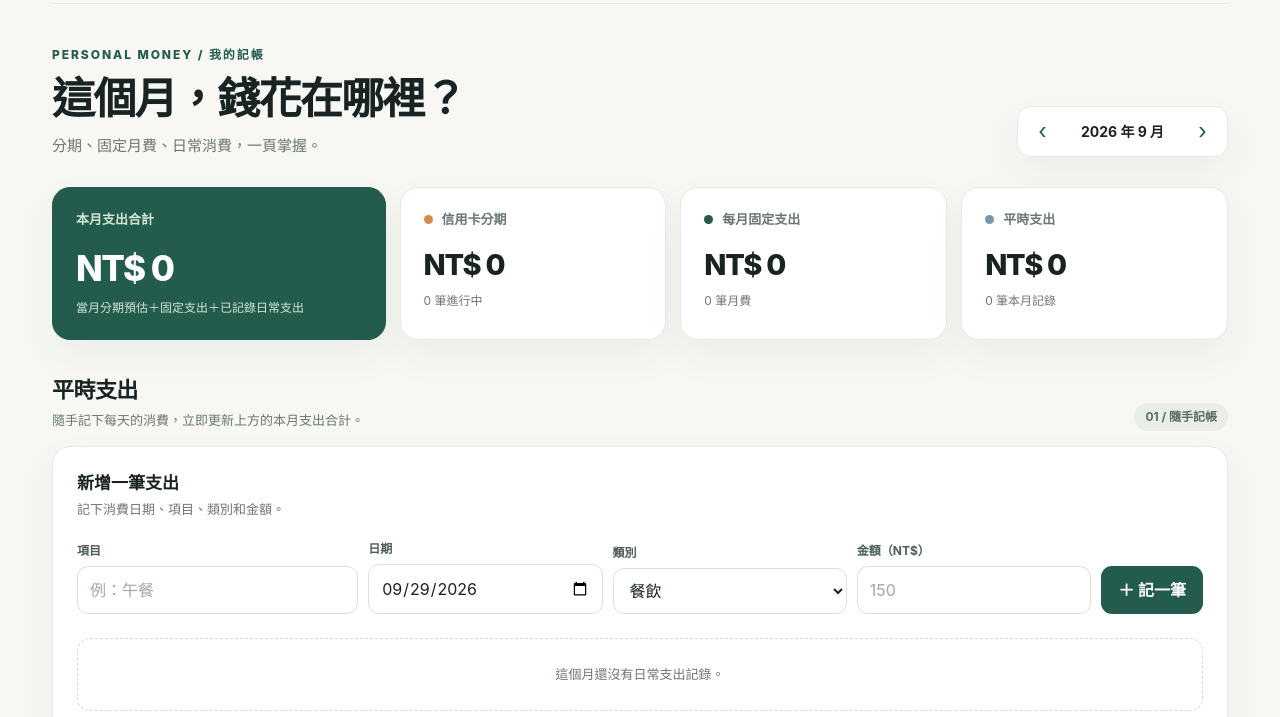
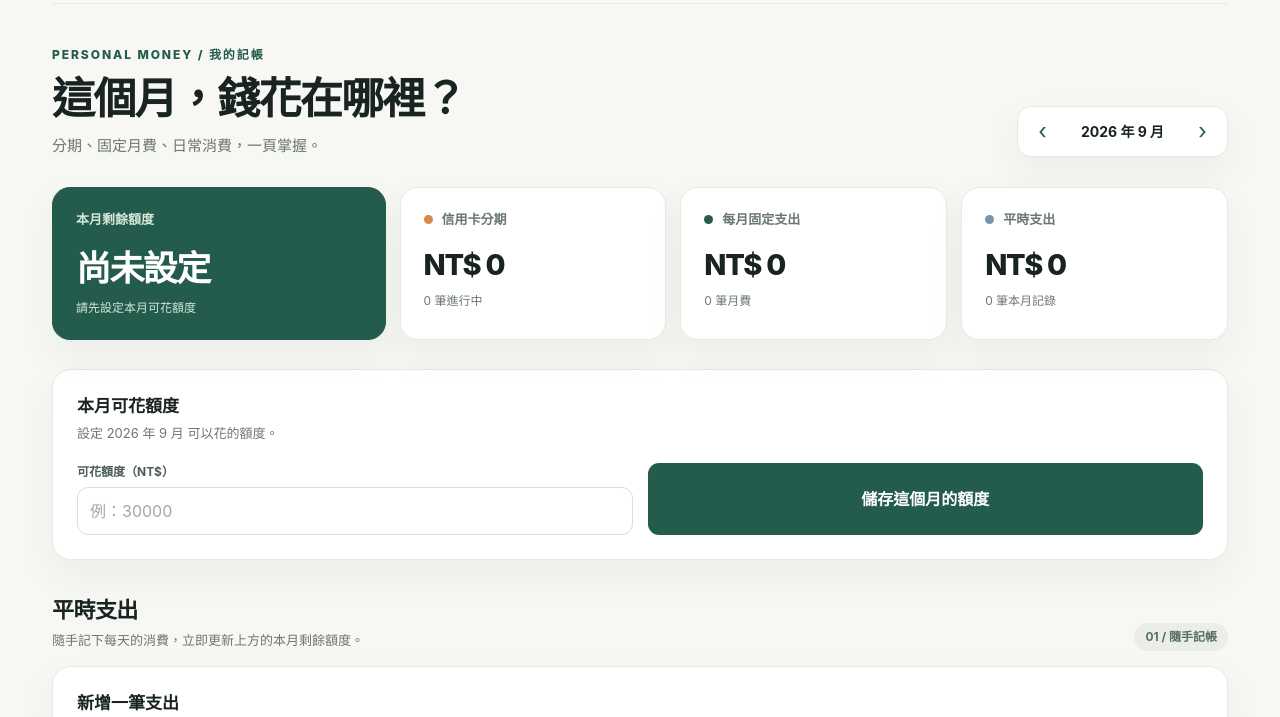
Before and after one commit to ws5bkjmw4m-spec/month-cash, a plain HTML site: page index.html in a window 1280 px wide. Shown: the part 83-800 px from the top of the page. Drawn offline with Linux system fonts and the light colour scheme.

Commit message:
Add monthly spending budgets and remaining balance

```diff
--- a/index.html
+++ b/index.html
@@ -17,7 +17,7 @@
     .secondary-action:hover{background:var(--mint)}
     .remove{min-width:40px;min-height:40px}
     .row{min-width:0}
-    .row-amount{font-variant-numeric:tabular-nums}
+    .row-amount{font-variant-numeric:tabular-nums}.summary-card.primary.over-budget{background:#99483f;border-color:#99483f}.budget-panel{margin-bottom:4px}
     @media(max-width:600px){.section-head{align-items:start;gap:8px}.section-head .pill{white-space:nowrap}.data-actions>*{flex:1}.footer span{display:block;margin-bottom:6px}}
     @media(max-width:420px){.shell{padding-left:12px;padding-right:12px}.summary-card .amount{font-size:21px}.summary-card.primary .amount{font-size:31px}.record-form,.form-grid{grid-template-columns:1fr}.record-form .action,.field.wide{grid-column:auto}.row{gap:8px;padding:9px}.row-amount{font-size:13px}.icon{flex-basis:32px;height:32px}.section-head .pill{display:none}}
   </style>
@@ -26,8 +26,8 @@
   <main class="shell">
     <header class="topbar"><div class="brand"><span class="brandmark" aria-hidden="true">◒</span> 日常帳本</div><span class="top-note">把每個月的錢，算得清清楚楚。</span></header>
     <section class="hero"><div><div class="eyebrow">PERSONAL MONEY / 我的記帳</div><h1>這個月，錢花在哪裡？</h1><p>分期、固定月費、日常消費，一頁掌握。</p></div><div class="month-control" aria-label="切換查看月份"><button id="prev-month" type="button" aria-label="上個月">‹</button><strong id="month-label"></strong><button id="next-month" type="button" aria-label="下個月">›</button></div></section>
-    <section class="summary" aria-label="當月支出總覽"><div class="summary-card primary"><div class="label">本月支出合計</div><div class="amount" id="total-amount">NT$ 0</div><div class="subline">當月分期預估＋固定支出＋已記錄日常支出</div></div><div class="summary-card"><div class="label"><i class="dot orange"></i> 信用卡分期</div><div class="amount" id="installment-total">NT$ 0</div><div class="subline" id="installment-count">0 筆進行中</div></div><div class="summary-card"><div class="label"><i class="dot"></i> 每月固定支出</div><div class="amount" id="fixed-total">NT$ 0</div><div class="subline" id="fixed-count">0 筆月費</div></div><div class="summary-card"><div class="label"><i class="dot blue"></i> 平時支出</div><div class="amount" id="daily-total">NT$ 0</div><div class="subline" id="daily-count">0 筆本月記錄</div></div></section>
-    <div class="section-head"><div><h2>平時支出</h2><p>隨手記下每天的消費，立即更新上方的本月支出合計。</p></div><span class="pill">01 / 隨手記帳</span></div>
+    <section class="summary" aria-label="當月支出總覽"><div class="summary-card primary" id="remaining-card"><div class="label">本月剩餘額度</div><div class="amount" id="remaining-amount">尚未設定</div><div class="subline" id="remaining-detail">請先設定本月可花額度</div></div><div class="summary-card"><div class="label"><i class="dot orange"></i> 信用卡分期</div><div class="amount" id="installment-total">NT$ 0</div><div class="subline" id="installment-count">0 筆進行中</div></div><div class="summary-card"><div class="label"><i class="dot"></i> 每月固定支出</div><div class="amount" id="fixed-total">NT$ 0</div><div class="subline" id="fixed-count">0 筆月費</div></div><div class="summary-card"><div class="label"><i class="dot blue"></i> 平時支出</div><div class="amount" id="daily-total">NT$ 0</div><div class="subline" id="daily-count">0 筆本月記錄</div></div></section>
+    <section class="panel budget-panel"><h3>本月可花額度</h3><p class="hint" id="budget-month-hint">設定正在查看月份的可花金額。</p><form id="budget-form" class="form-grid"><div class="field"><label for="budget-amount">可花額度（NT$）</label><input id="budget-amount" type="number" min="0" max="1000000000000" step="1" placeholder="例：30000" required></div><button class="action" type="submit">儲存這個月的額度</button></form></section><div class="section-head"><div><h2>平時支出</h2><p>隨手記下每天的消費，立即更新上方的本月剩餘額度。</p></div><span class="pill">01 / 隨手記帳</span></div>
     <section class="panel"><h3>新增一筆支出</h3><p class="hint">記下消費日期、項目、類別和金額。</p><div class="input-block"><form id="daily-form" class="record-form"><div class="field"><label for="daily-name">項目</label><input id="daily-name" maxlength="40" placeholder="例：午餐" required></div><div class="field"><label for="daily-date">日期</label><input id="daily-date" type="date" required></div><div class="field"><label for="daily-category">類別</label><select id="daily-category"><option>餐飲</option><option>交通</option><option>購物</option><option>娛樂</option><option>其他</option></select></div><div class="field"><label for="daily-amount">金額（NT$）</label><input id="daily-amount" type="number" min="1" step="1" placeholder="150" required></div><button class="action" type="submit">＋ 記一筆</button></form></div><div class="list" id="daily-list"></div></section>
     <div class="section-head"><div><h2>信用卡分期</h2><p>輸入總金額、年利率與期數，即時估算每月應繳金額。</p></div><span class="pill">02 / 分期規劃</span></div>
     <section class="grid"><div class="panel"><h3>新增分期計畫</h3><p class="hint">填入資訊後，會把每月預估金額計入總覽。</p><form id="installment-form"><div class="form-grid"><div class="field wide"><label for="plan-name">項目名稱</label><input id="plan-name" maxlength="40" placeholder="例：筆電、家電" required></div><div class="field"><label for="principal">分期總金額（NT$）</label><input id="principal" type="number" min="1" step="1" value="24000" required></div><div class="field"><label for="apr">年利率（%）</label><input id="apr" type="number" min="0" max="100" step="0.01" value="6" required></div><div class="field"><label for="term">分期期數（月）</label><input id="term" type="number" min="1" max="360" step="1" value="12" required></div><div class="field"><label for="start-month">首期月份</label><input id="start-month" type="month" required></div></div><div class="calc-result" aria-live="polite"><div><span>每月約繳</span><strong id="calculated-payment">NT$ 0</strong></div><small id="calculated-interest">總利息約 NT$ 0</small></div><button class="action form-action" type="submit">＋ 加入分期計畫</button></form><p class="footnote">以「每月本息平均攤還」、年利率 ÷ 12 試算；每期金額可能相差 1 元以分配四捨五入差額。實際帳單可能因銀行計息或手續費而不同。</p></div><div class="panel"><h3>當月分期</h3><p class="hint" id="plan-hint">這個月預計要繳的分期。</p><div class="list" id="plan-list"></div><hr class="divider"><div class="mini-total"><span>本月分期預估</span><strong id="plan-list-total">NT$ 0</strong></div></div></section>
@@ -43,7 +43,7 @@
     const currentMonth=ym(today);
     let state=readState();let viewedMonth=currentMonth;
     function ym(d){return d.getFullYear()+'-'+String(d.getMonth()+1).padStart(2,'0')}
-    function readState(){try{const data=JSON.parse(localStorage.getItem(KEY));if(data&&Array.isArray(data.plans)&&Array.isArray(data.fixed)&&Array.isArray(data.daily))return data}catch(e){}return {plans:[],fixed:[],daily:[]}}
+    function readState(){try{const data=JSON.parse(localStorage.getItem(KEY));if(data&&Array.isArray(data.plans)&&Array.isArray(data.fixed)&&Array.isArray(data.daily)){data.budgets=data.budgets&&typeof data.budgets==='object'&&!Array.isArray(data.budgets)?data.budgets:{};return data}}catch(e){}return {plans:[],fixed:[],daily:[],budgets:{}}}
     function save(){localStorage.setItem(KEY,JSON.stringify(state))}
     function money(n){return 'NT$ '+Math.round(n).toLocaleString('zh-TW')}
     function paymentRaw(p,apr,term){const r=apr/1200;return r===0?p/term:p*r/(1-Math.pow(1+r,-term))}
@@ -55,7 +55,7 @@
     function empty(message){return el('div','empty',message)}
     function row(icon,name,meta,amount,id,kind,color){const item=el('div','row');item.append(el('div','icon '+color,icon));const content=el('div','row-main');content.append(el('div','row-title',name),el('div','row-meta',meta));item.append(content,el('div','row-amount',money(amount)));const actions=el('div','row-actions');const remove=el('button','remove','×');remove.type='button';remove.setAttribute('aria-label','刪除 '+name);remove.title='刪除這筆';remove.addEventListener('click',()=>{if(!window.confirm('確定刪除「'+name+'」？'))return;state[kind]=state[kind].filter(x=>x.id!==id);save();render();toast('已刪除 '+name)});actions.append(remove);item.append(actions);return item}
     function render(){const plans=state.plans.filter(p=>activePlan(p,viewedMonth));const daily=state.daily.filter(x=>x.date.startsWith(viewedMonth)).sort((a,b)=>b.date.localeCompare(a.date));const planSum=plans.reduce((sum,p)=>sum+payment(p.principal,p.apr,p.term,offset(p.start,viewedMonth)+1),0);const fixedSum=state.fixed.reduce((sum,x)=>sum+x.amount,0);const dailySum=daily.reduce((sum,x)=>sum+x.amount,0);
-      $('month-label').textContent=monthTitle(viewedMonth);$('total-amount').textContent=money(planSum+fixedSum+dailySum);$('installment-total').textContent=money(planSum);$('fixed-total').textContent=money(fixedSum);$('daily-total').textContent=money(dailySum);$('installment-count').textContent=plans.length+' 筆進行中';$('fixed-count').textContent=state.fixed.length+' 筆月費';$('daily-count').textContent=daily.length+' 筆本月記錄';$('plan-list-total').textContent=money(planSum);
+      const spent=planSum+fixedSum+dailySum,budget=state.budgets[viewedMonth],hasBudget=Number.isSafeInteger(budget)&&budget>=0;const remaining=hasBudget?budget-spent:0;$('month-label').textContent=monthTitle(viewedMonth);$('budget-month-hint').textContent='設定 '+monthTitle(viewedMonth)+' 可以花的額度。';$('budget-amount').value=hasBudget?budget:'';$('remaining-amount').textContent=hasBudget?(remaining<0?'-'+money(-remaining):money(remaining)):'尚未設定';$('remaining-detail').textContent=hasBudget?'可花 '+money(budget)+' − 已支出 '+money(spent):'請先設定本月可花額度';$('remaining-card').classList.toggle('over-budget',hasBudget&&remaining<0);$('installment-total').textContent=money(planSum);$('fixed-total').textContent=money(fixedSum);$('daily-total').textContent=money(dailySum);$('installment-count').textContent=plans.length+' 筆進行中';$('fixed-count').textContent=state.fixed.length+' 筆月費';$('daily-count').textContent=daily.length+' 筆本月記錄';$('plan-list-total').textContent=money(planSum);
       const planList=$('plan-list');planList.replaceChildren();if(!plans.length)planList.append(empty('這個月沒有分期款項。'));for(const p of plans){const paid=offset(p.start,viewedMonth)+1;planList.append(row('▣',p.name,'第 '+paid+' / '+p.term+' 期 · 年利率 '+p.apr+'%',payment(p.principal,p.apr,p.term,paid),p.id,'plans','orange'))}
       const fixedList=$('fixed-list');fixedList.replaceChildren();if(!state.fixed.length)fixedList.append(empty('還沒有固定支出，從上方新增一筆吧。'));for(const x of state.fixed)fixedList.append(row('↻',x.name,'每月固定',x.amount,x.id,'fixed',''));
       const dailyList=$('daily-list');dailyList.replaceChildren();if(!daily.length)dailyList.append(empty('這個月還沒有日常支出記錄。'));for(const x of daily)dailyList.append(row('•',x.name,x.date.slice(5).replace('-','/')+' · '+x.category,x.amount,x.id,'daily','blue'));
@@ -64,7 +64,7 @@
     let toastTimer;function toast(message){const t=$('toast');t.textContent=message;t.classList.add('show');clearTimeout(toastTimer);toastTimer=setTimeout(()=>t.classList.remove('show'),2300)}
     function uid(){return crypto.randomUUID?crypto.randomUUID():String(Date.now())+'-'+Math.random()}
     $('start-month').value=currentMonth;$('daily-date').value=today.getFullYear()+'-'+String(today.getMonth()+1).padStart(2,'0')+'-'+String(today.getDate()).padStart(2,'0');
-    for(const id of ['principal','apr','term'])$(id).addEventListener('input',updateCalc);
+    for(const id of ['principal','apr','term'])$(id).addEventListener('input',updateCalc);$('budget-form').addEventListener('submit',e=>{e.preventDefault();const amount=Number($('budget-amount').value);if(!Number.isSafeInteger(amount)||amount<0||amount>1e12)return;state.budgets[viewedMonth]=amount;save();render();toast('已儲存本月額度')});
     $('installment-form').addEventListener('submit',e=>{e.preventDefault();const principal=Number($('principal').value),apr=Number($('apr').value),term=Number($('term').value);if(!(principal>0&&apr>=0&&apr<=100&&Number.isInteger(term)&&term>=1&&term<=360))return;state.plans.push({id:uid(),name:$('plan-name').value.trim(),principal,apr,term,start:$('start-month').value});save();render();$('plan-name').value='';toast('已加入分期計畫')});
     $('fixed-form').addEventListener('submit',e=>{e.preventDefault();state.fixed.push({id:uid(),name:$('fixed-name').value.trim(),amount:Number($('fixed-amount').value)});save();render();$('fixed-form').reset();toast('已加入固定支出')});
     $('daily-form').addEventListener('submit',e=>{e.preventDefault();const date=$('daily-date').value;state.daily.push({id:uid(),name:$('daily-name').value.trim(),date,category:$('daily-category').value,amount:Number($('daily-amount').value)});save();viewedMonth=date.slice(0,7);render();$('daily-name').value='';$('daily-amount').value='';toast('已記下一筆支出')});
@@ -78,12 +78,12 @@
       const amount=n=>Number.isSafeInteger(n)&&n>0&&n<=1e12;
       const month=/^\d{4}-(0[1-9]|1[0-2])$/;
       const date=/^\d{4}-(0[1-9]|1[0-2])-(0[1-9]|[12]\d|3[01])$/;
-      return data.plans.every(x=>x&&id(x)&&name(x)&&amount(x.principal)&&Number.isFinite(x.apr)&&x.apr>=0&&x.apr<=100&&Number.isInteger(x.term)&&x.term>=1&&x.term<=360&&month.test(x.start))&&
+      return (data.budgets===undefined||data.budgets&&typeof data.budgets==='object'&&!Array.isArray(data.budgets)&&Object.entries(data.budgets).every(([key,value])=>month.test(key)&&Number.isSafeInteger(value)&&value>=0&&value<=1e12))&&data.plans.every(x=>x&&id(x)&&name(x)&&amount(x.principal)&&Number.isFinite(x.apr)&&x.apr>=0&&x.apr<=100&&Number.isInteger(x.term)&&x.term>=1&&x.term<=360&&month.test(x.start))&&
         data.fixed.every(x=>x&&id(x)&&name(x)&&amount(x.amount))&&
         data.daily.every(x=>x&&id(x)&&name(x)&&amount(x.amount)&&date.test(x.date)&&typeof x.category==='string'&&x.category.length<=40);
     }
     $('export-data').addEventListener('click',()=>{
-      const backup={version:1,exportedAt:new Date().toISOString(),plans:state.plans,fixed:state.fixed,daily:state.daily};
+      const backup={version:2,exportedAt:new Date().toISOString(),plans:state.plans,fixed:state.fixed,daily:state.daily,budgets:state.budgets};
       const url=URL.createObjectURL(new Blob([JSON.stringify(backup,null,2)],{type:'application/json'}));
       const link=document.createElement('a');link.href=url;link.download='month-cash-'+ym(new Date())+'.json';document.body.append(link);link.click();link.remove();setTimeout(()=>URL.revokeObjectURL(url),1000);toast('備份檔已下載');
     });
@@ -97,7 +97,7 @@
           const existing=new Set(state[kind].map(x=>x.id));
           for(const item of backup[kind])if(!existing.has(item.id)){state[kind].push(item);existing.add(item.id);count++}
         }
-        save();render();toast(count?'已匯入 '+count+' 筆資料':'沒有新的資料可匯入');
+        for(const [month,amount] of Object.entries(backup.budgets||{}))if(!Object.hasOwn(state.budgets,month)){state.budgets[month]=amount;count++}save();render();toast(count?'已匯入 '+count+' 項資料':'沒有新的資料可匯入');
       }catch(error){window.alert('無法匯入備份：'+error.message)}
       finally{event.target.value=''}
     });
```
